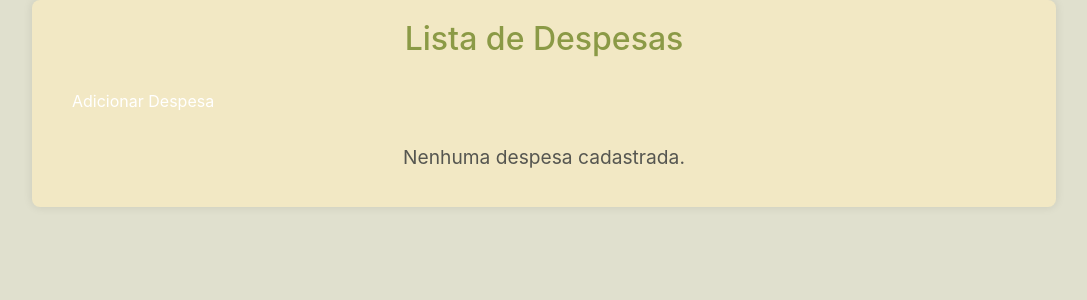
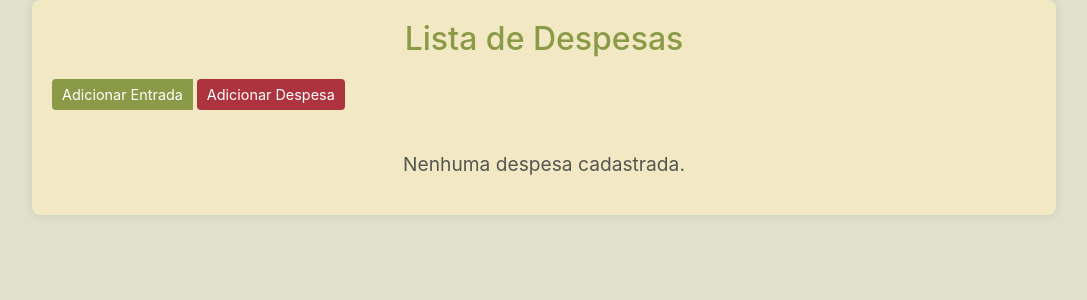
Before and after one commit to Robert-Cortez-Rudi/Cost_Flow, a Django app: page /despesas/ in a window 1280 px wide. Shown: the part 72-372 px from the top of the page, without its empty margins (96-1183 px from the left). Run offline with Django 5.2, Linux system fonts and the light colour scheme; the visitor is signed in with stand-in values (Sample User, id 1); data that the repository does not hold is empty.

Commit message:
Add buttons for adding income and expense in despesa template and display type in the expenses table

```diff
--- a/despesas/templates/despesas.html
+++ b/despesas/templates/despesas.html
@@ -4,7 +4,13 @@
 <link rel="stylesheet" href="{% static 'css/despesas.css' %}">
 <div class="container">
     <h2>Lista de Despesas</h2>
-    <a href="{% url 'despesa_create' %}" class="btn">Adicionar Despesa</a>
+    <div class="header-container">
+        <div class="btn-group">
+            <a href="{% url 'despesa_create' %}?tipo=entrada" class="btn btn-success">Adicionar Entrada</a>
+            <a href="{% url 'despesa_create' %}?tipo=saida" class="btn btn-danger">Adicionar Despesa</a>
+        </div>
+    </div>
+
     {% if despesas.exists %}
         <table class="table">
             <thead>
@@ -13,16 +19,18 @@
                     <th>Valor</th>
                     <th>Descrição</th>
                     <th>Data</th>
+                    <th>Tipo</th>
                     <th>Ações</th>
                 </tr>
             </thead>
             <tbody>
                 {% for despesa in despesas %}
-                <tr>
+                <tr class="{% if despesa.tipo == 'entrada' %}entrada{% else %}saida{% endif %}">
                     <td>{{ despesa.get_categoria_display }}</td>
                     <td>{{ despesa.valor }}</td>
                     <td>{{ despesa.descricao }}</td>
                     <td>{{ despesa.data }}</td>
+                    <td>{{ despesa.get_tipo_display }}</td>
                     <td>
                         <a href="{% url 'despesa_update' despesa.pk %}" class="btn btn-warning">Editar</a>
                         <form action="{% url 'despesa_delete' despesa.pk %}" method="post" style="display:inline;">
```
